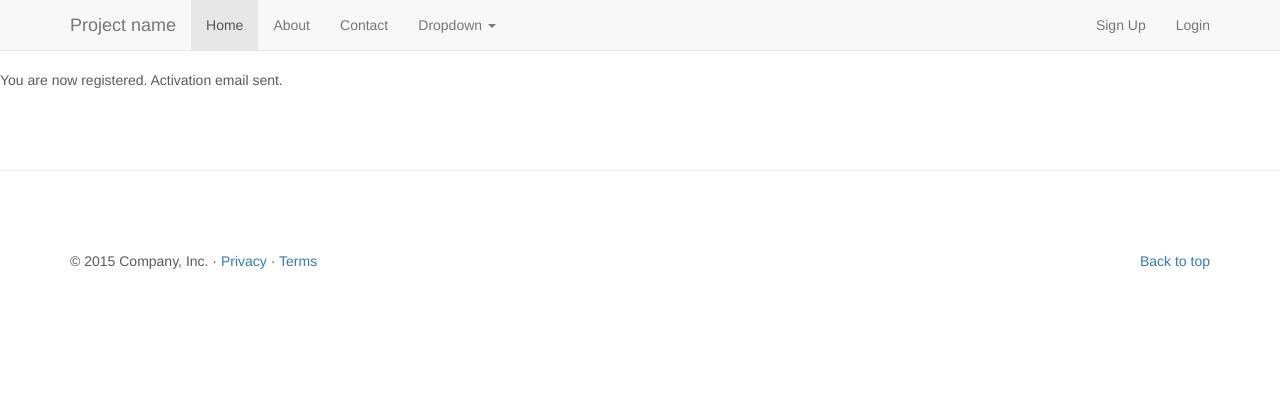
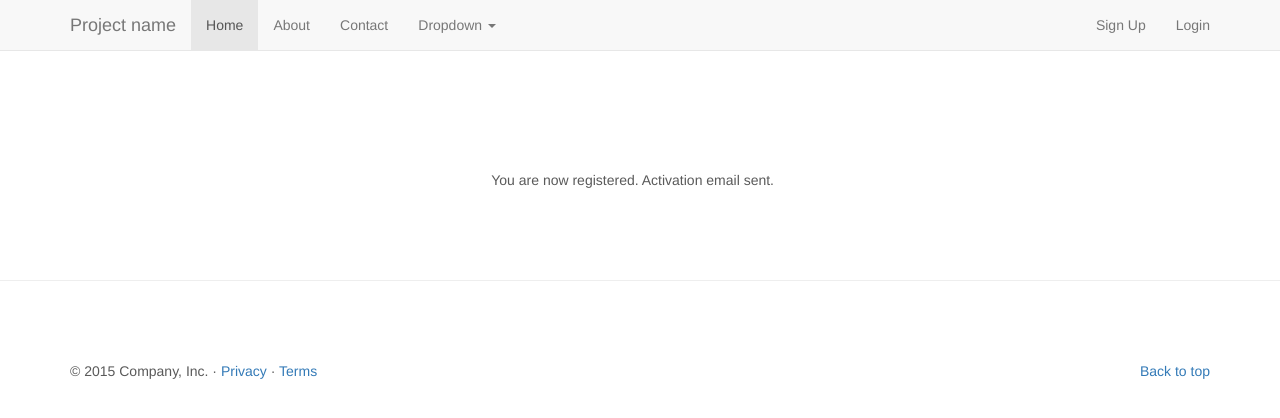
Before and after one commit to ajanthanh/RateMyResume, a Django app: template templates/registration/registration_complete.html in a window 1280 px wide. Shown: the top 418 px of the page. Run offline with Django 3.2, Linux system fonts and the light colour scheme; the template is opened without the code that fills it, so the values that code supplies are empty; some libraries are stand-ins or nearby versions.

Commit message:
updated register html styling

```diff
--- a/templates/registration/activate.html
+++ b/templates/registration/activate.html
@@ -3,7 +3,7 @@
 
 {% block content %}
 <div class='row top-padding'>
-    <div class='col-sm-3 col-sm-offset-3 center form'>
+    <div class='col-sm-3 col-sm-offset-3 center'>
         <p>{% trans "Account activation failed" %}</p>
     </div>
 </div>
--- a/templates/registration/activation_complete.html
+++ b/templates/registration/activation_complete.html
@@ -2,9 +2,11 @@
 {% load i18n %}
 
 {% block content %}
+
 <div class='row top-padding'>
-    <div class='col-sm-3 col-sm-offset-3 center form'>
+    <div class='col-sm-3 col-sm-offset-3 center'>
         <p class='lead'>{% trans "Your account is now activated." %}</p>
     </div>
 </div>
+
 {% endblock %}
--- a/templates/registration/registration_closed.html
+++ b/templates/registration/registration_closed.html
@@ -2,5 +2,9 @@
 {% load i18n %}
 
 {% block content %}
-	<p>{% trans "Registration is currently closed." %}</p>
+<div class='row top-padding'>
+    <div class='col-sm-3 col-sm-offset-3 center'>
+        <p>{% trans "Registration is currently closed." %}</p>
+    </div>
+</div>
 {% endblock %}
--- a/templates/registration/registration_complete.html
+++ b/templates/registration/registration_complete.html
@@ -2,5 +2,9 @@
 {% load i18n %}
 
 {% block content %}
-<p>{% trans "You are now registered. Activation email sent." %}</p>
+<div class='row top-padding'>
+    <div class='col-sm-3 col-sm-offset-3 center'>
+        <p>{% trans "You are now registered. Activation email sent." %}</p>
+    </div>
+</div>
 {% endblock %}
```
Also changed, not shown: templates/registration/password_reset_done.html (+6 -1 lines).
